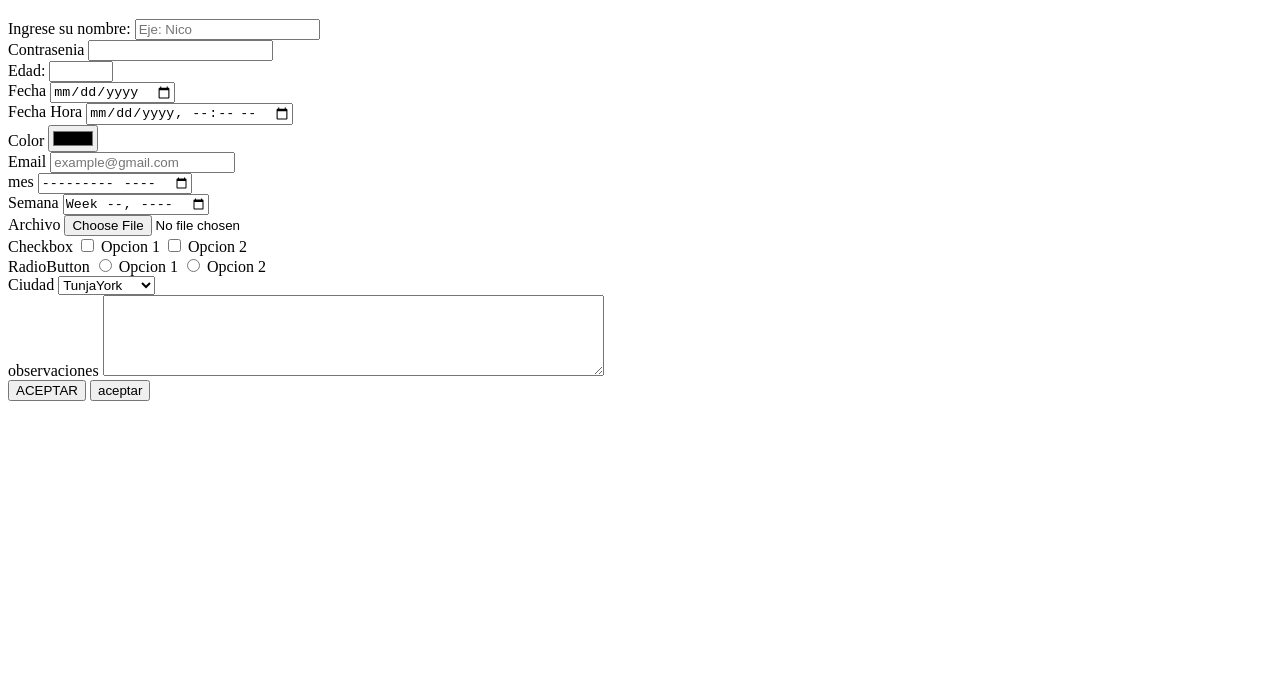
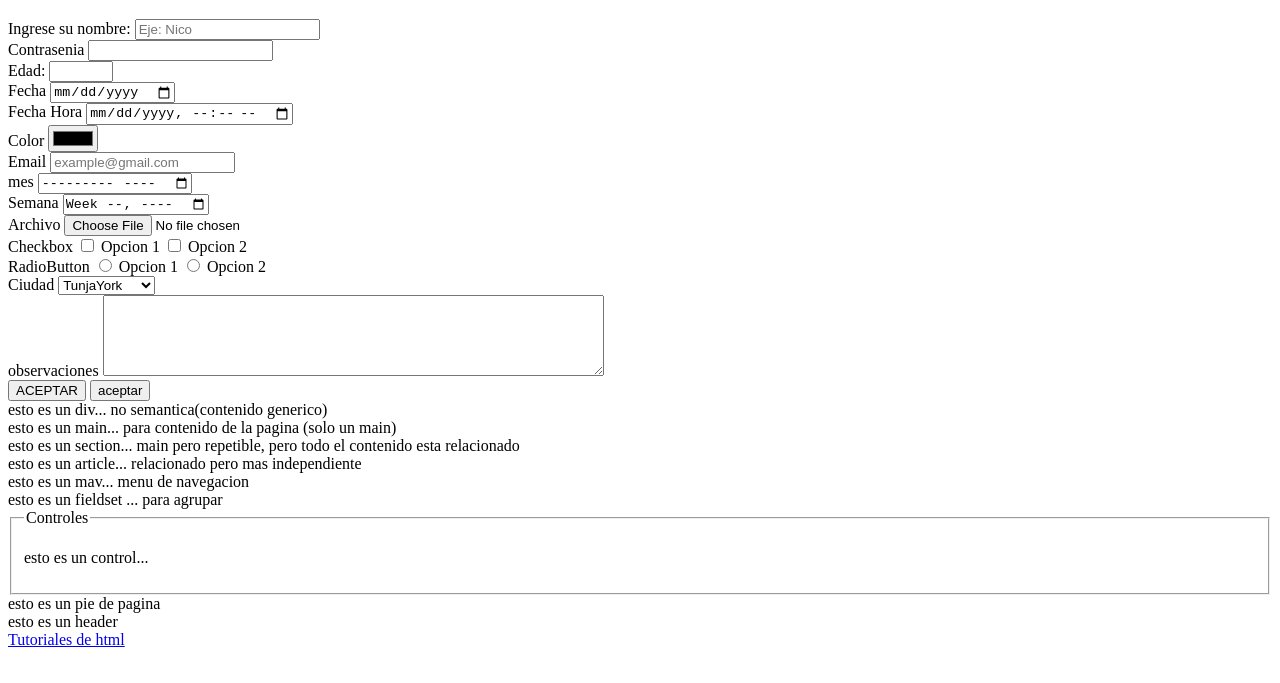
Before and after one commit to knnuncira-55224530/prog_avanzada_g1_2026_s1, a plain HTML site: page forms.html in a window 1280 px wide. Shown: the part 61-744 px from the top of the page. Drawn offline with Linux system fonts and the light colour scheme.

Commit message:
Actualización del formulario

```diff
--- a/forms.html
+++ b/forms.html
@@ -64,11 +64,36 @@
         <br>
         <input type="submit" value="ACEPTAR">
         <button type="submit">aceptar</button>
-
-
     </form>
 
+    <div>
+        esto es un div... no semantica(contenido generico)
+    </div>
+    <main>
+        esto es un main... para contenido de la pagina (solo un main)
+    </main>
+    <section>
+        esto es un section... main pero repetible, pero todo el contenido esta relacionado
+    </section>
+    <article>
+        esto es un article... relacionado pero mas independiente
+    </article>
+    <nav>
+        esto es un mav... menu de navegacion
+    </nav>
+    esto es un fieldset ... para agrupar
+    <fieldset>
+        <legend>Controles</legend>
+        <p>esto es un control...</p>
+    </fieldset>
+    <footer>
+        esto es un pie de pagina
+    </footer>
+    <header>
+        esto es un header
+    </header>
 
+    <a href="https://www.w3schools.com/html/">Tutoriales de html</a>
 
 
 
```
